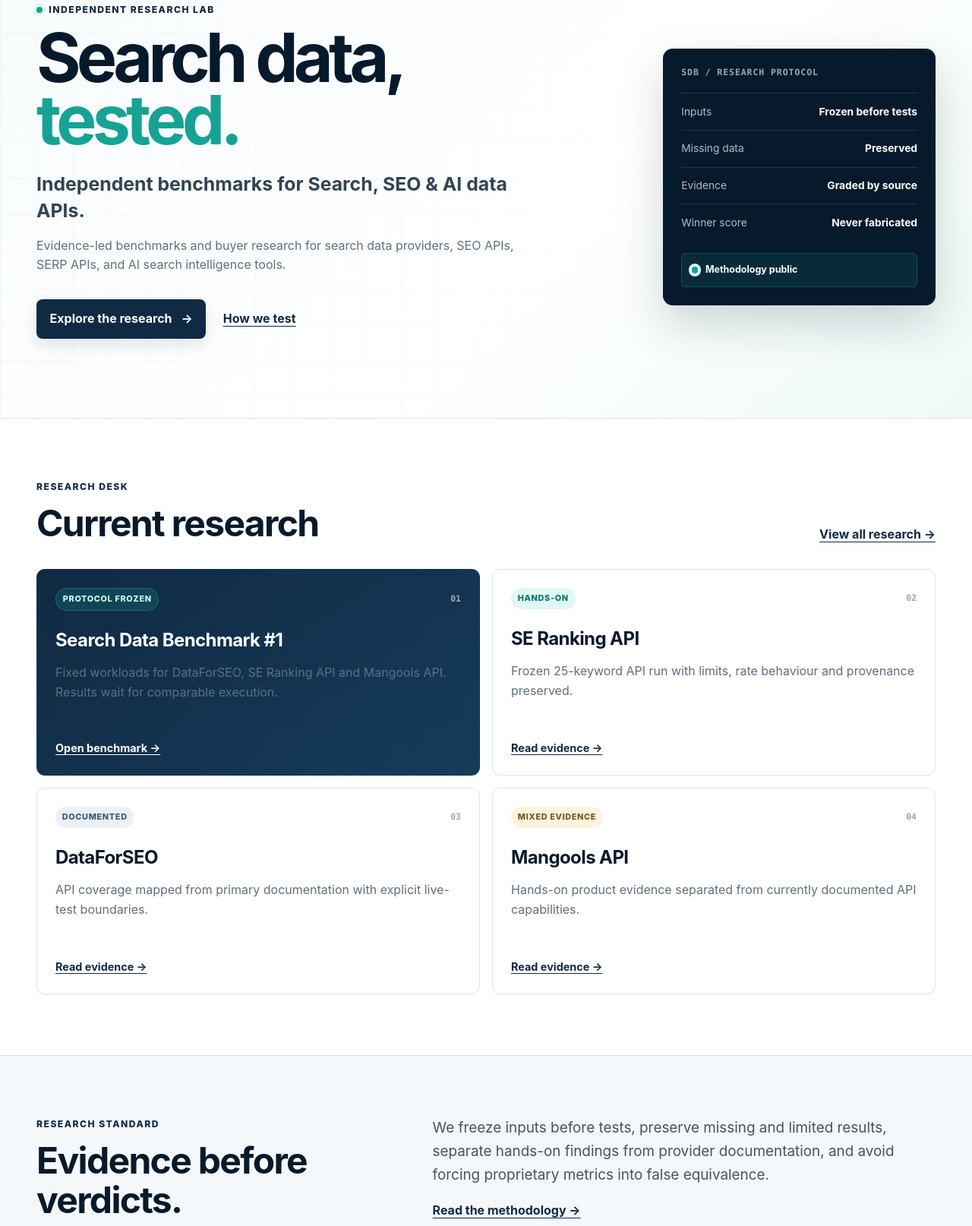
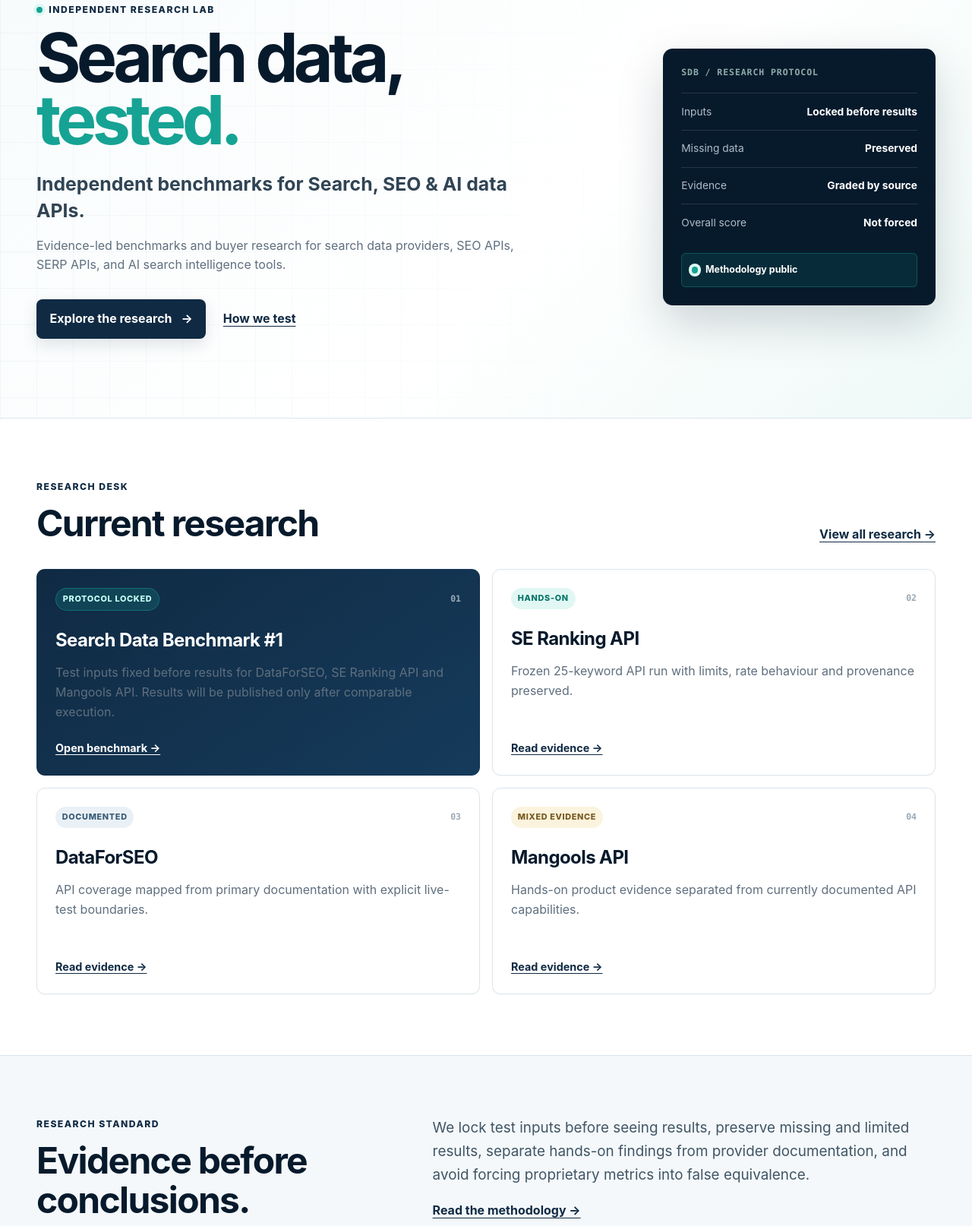
Before and after one commit to elgaross-pixel/search-data-bench, an Astro site: page / in a window 1280 px wide. Shown: the part 166-1780 px from the top of the page at 76% size. Built offline with nearby package versions, Linux system fonts and the light colour scheme; Astro itself is replaced by a stand-in of ours.

Commit message:
Clarify public benchmark terminology

```diff
--- a/src/pages/index.astro
+++ b/src/pages/index.astro
@@ -15,10 +15,10 @@ import { websiteSchema } from '../core/schema';
       </div>
       <aside class="lab-panel" aria-label="Research principles">
         <p class="panel-kicker">SDB / Research protocol</p>
-        <div class="metric"><span>Inputs</span><strong>Frozen before tests</strong></div>
+        <div class="metric"><span>Inputs</span><strong>Locked before results</strong></div>
         <div class="metric"><span>Missing data</span><strong>Preserved</strong></div>
         <div class="metric"><span>Evidence</span><strong>Graded by source</strong></div>
-        <div class="metric"><span>Winner score</span><strong>Never fabricated</strong></div>
+        <div class="metric"><span>Overall score</span><strong>Not forced</strong></div>
         <div class="panel-status"><span class="signal-dot"></span> Methodology public</div>
       </aside>
     </div>
@@ -27,7 +27,7 @@ import { websiteSchema } from '../core/schema';
     <div class="container">
       <div class="section-heading"><div><p class="eyebrow">Research desk</p><h2>Current research</h2></div><a class="section-link" href="/research/">View all research →</a></div>
       <div class="cards">
-        <article class="card card-featured"><div class="card-top"><span class="status-badge badge-frozen">Protocol frozen</span><span class="card-index">01</span></div><h3><a href="/benchmarks/search-data-benchmark-01/">Search Data Benchmark #1</a></h3><p>Fixed workloads for DataForSEO, SE Ranking API and Mangools API. Results wait for comparable execution.</p><a class="card-link" href="/benchmarks/search-data-benchmark-01/">Open benchmark →</a></article>
+        <article class="card card-featured"><div class="card-top"><span class="status-badge badge-frozen">Protocol locked</span><span class="card-index">01</span></div><h3><a href="/benchmarks/search-data-benchmark-01/">Search Data Benchmark #1</a></h3><p>Test inputs fixed before results for DataForSEO, SE Ranking API and Mangools API. Results will be published only after comparable execution.</p><a class="card-link" href="/benchmarks/search-data-benchmark-01/">Open benchmark →</a></article>
         <article class="card"><div class="card-top"><span class="status-badge badge-verified">Hands-on</span><span class="card-index">02</span></div><h3><a href="/reviews/se-ranking-api/">SE Ranking API</a></h3><p>Frozen 25-keyword API run with limits, rate behaviour and provenance preserved.</p><a class="card-link" href="/reviews/se-ranking-api/">Read evidence →</a></article>
         <article class="card"><div class="card-top"><span class="status-badge badge-documented">Documented</span><span class="card-index">03</span></div><h3><a href="/reviews/dataforseo/">DataForSEO</a></h3><p>API coverage mapped from primary documentation with explicit live-test boundaries.</p><a class="card-link" href="/reviews/dataforseo/">Read evidence →</a></article>
         <article class="card"><div class="card-top"><span class="status-badge badge-mixed">Mixed evidence</span><span class="card-index">04</span></div><h3><a href="/reviews/mangools-api/">Mangools API</a></h3><p>Hands-on product evidence separated from currently documented API capabilities.</p><a class="card-link" href="/reviews/mangools-api/">Read evidence →</a></article>
@@ -36,8 +36,8 @@ import { websiteSchema } from '../core/schema';
   </section>
   <section class="section principles">
     <div class="container principles-grid">
-      <div><p class="eyebrow">Research standard</p><h2>Evidence before verdicts.</h2></div>
-      <div><p class="principle-copy">We freeze inputs before tests, preserve missing and limited results, separate hands-on findings from provider documentation, and avoid forcing proprietary metrics into false equivalence.</p><a class="text-link" href="/methodology/">Read the methodology →</a></div>
+      <div><p class="eyebrow">Research standard</p><h2>Evidence before conclusions.</h2></div>
+      <div><p class="principle-copy">We lock test inputs before seeing results, preserve missing and limited results, separate hands-on findings from provider documentation, and avoid forcing proprietary metrics into false equivalence.</p><a class="text-link" href="/methodology/">Read the methodology →</a></div>
     </div>
   </section>
 </BaseLayout>
```
